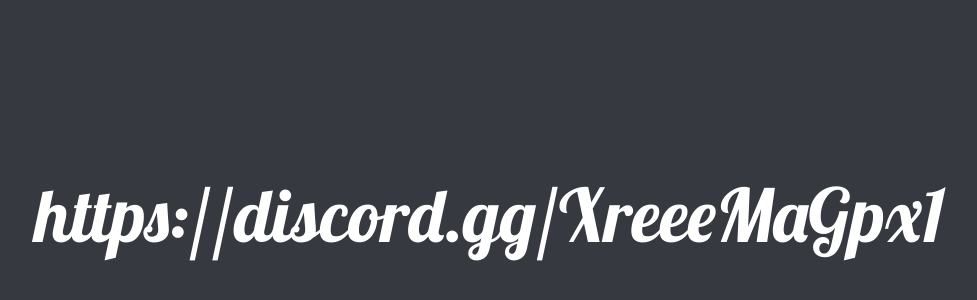
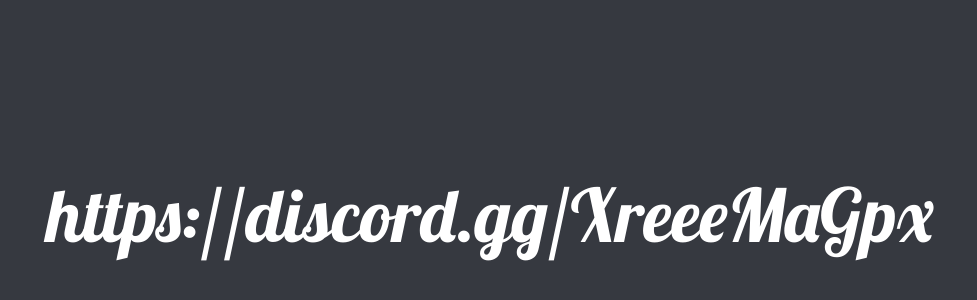
Before and after one commit to Almaziko/almaziko.github.io, a plain HTML site: page index.html in a window 1280 px wide. Shown: the part 232-532 px from the top of the page, without its empty margins (150-1127 px from the left). Drawn offline with Linux system fonts and the light colour scheme.

Commit message:
Update index.html

```diff
--- a/index.html
+++ b/index.html
@@ -8,7 +8,7 @@
 </head>
 <body>
     <div>
-        <p><a href="https://discord.gg/nJr5H9U">https://discord.gg/XreeeMaGpx1</a></p>
+        <p><a href="https://discord.gg/XreeeMaGpx">https://discord.gg/XreeeMaGpx</a></p>
     </div>
 </body>
 </html>
```
